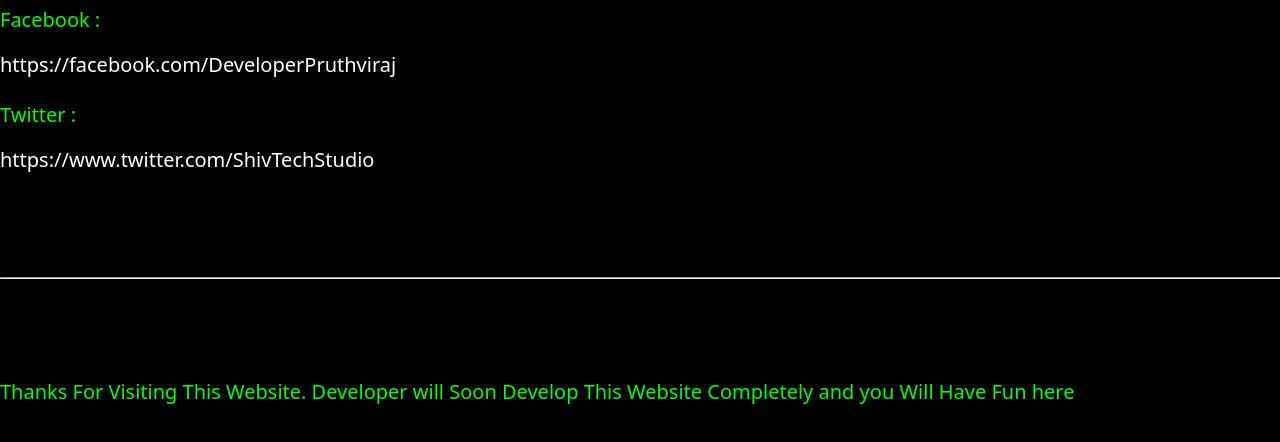
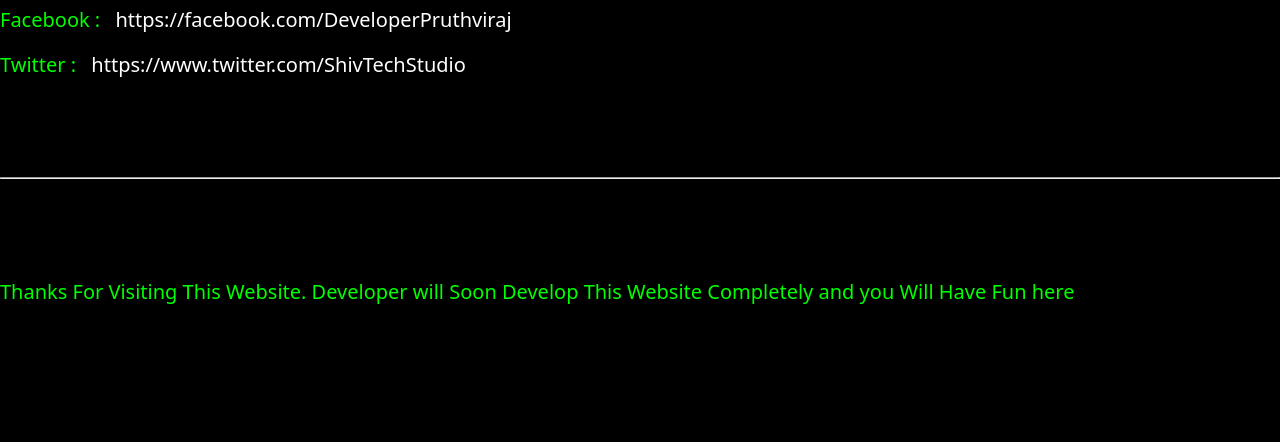
Before and after one commit to PruthvirajRajput/PruthvirajRajput.github.io, a plain HTML site: page index.html in a window 1280 px wide. Shown: the part 238-680 px from the top of the page. Drawn offline with Linux system fonts and the light colour scheme.

Commit message:
Update index.html

```diff
--- a/index.html
+++ b/index.html
@@ -39,7 +39,7 @@ align-items:center;
 
 }
 
-a { display:block; height:50px; line-height:45px; width:150px; text-decoration:none; color:white; }
+a { height:50px; line-height:45px; width:150px; text-decoration:none; color:white;  padding:10px;}
 
 
 </style>
```
